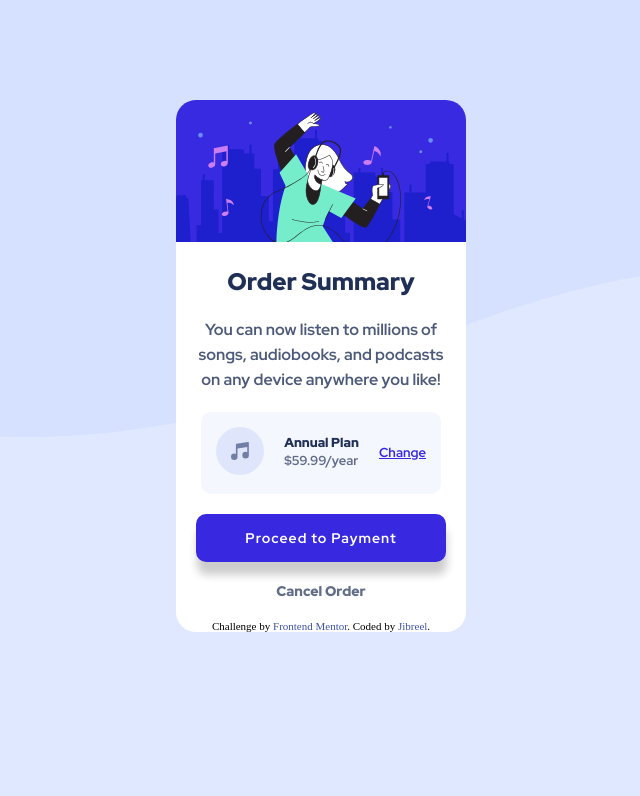
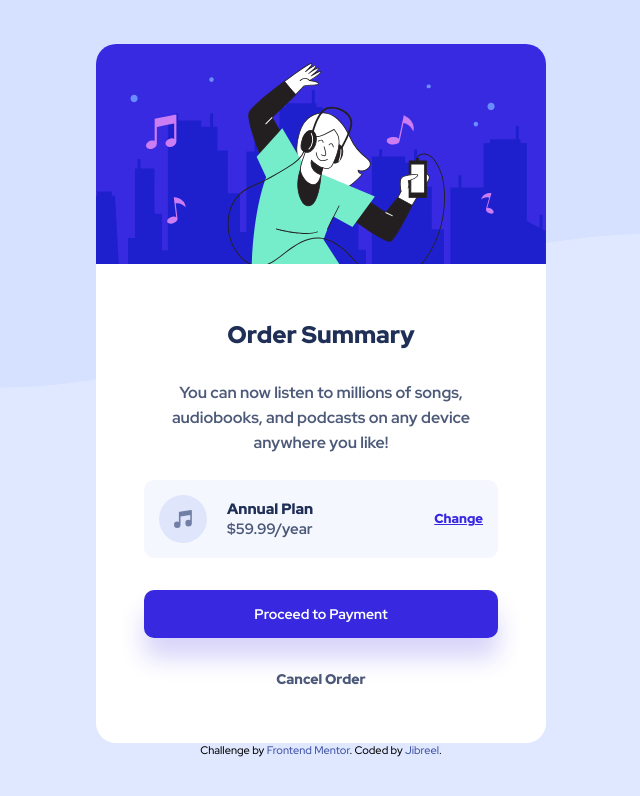
Before and after one commit to jibreel1/order-summary-component, a plain HTML site: page index.html in a window 1280 px wide. Shown: the whole page, without its empty margins (319-959 px from the left). Drawn offline with Linux system fonts and the light colour scheme.

Commit message:
an old project i just had to edit

```diff
--- a/index.html
+++ b/index.html
@@ -1,51 +1,76 @@
 <!DOCTYPE html>
 <html lang="en">
    <head>
-  <meta charset="UTF-8">
-  <meta name="viewport" content="width=device-width, initial-scale=1.0"> <!-- displays site properly based on user's device -->
-  <link rel="icon" type="image/png" sizes="32x32" href="./images/favicon-32x32.png">
-  <link rel="preconnect" href="https://fonts.googleapis.com">
-  <link rel="preconnect" href="https://fonts.gstatic.com" crossorigin>
-  <link href="https://fonts.googleapis.com/css2?family=Red+Hat+Display:ital,wght@0,500;0,700;0,900;1,500;1,700;1,900&display=swap" rel="stylesheet">
-  <link rel="stylesheet" href="mystyle.css">
+      <meta charset="UTF-8" />
+      <meta name="viewport" content="width=device-width, initial-scale=1.0" />
+      <!-- displays site properly based on user's device -->
+      <link
+         rel="icon"
+         type="image/png"
+         sizes="32x32"
+         href="./images/favicon-32x32.png"
+      />
+      <link rel="preconnect" href="https://fonts.googleapis.com" />
+      <link rel="preconnect" href="https://fonts.gstatic.com" crossorigin />
+      <link
+         href="https://fonts.googleapis.com/css2?family=Red+Hat+Display:ital,wght@0,500;0,700;0,900;1,500;1,700;1,900&display=swap"
+         rel="stylesheet"
+      />
+      <link rel="stylesheet" href="mystyle.css" />
       <title>Frontend Mentor | Order summary card</title>
 
       <!-- Feel free to remove these styles or customise in your own stylesheet 👍 -->
       <style>
-    .attribution { font-size: 11px; text-align: center; }
-    .attribution a { color: hsl(228, 45%, 44%); }
+         .attribution {
+            font-size: 11px;
+            text-align: center;
+         }
+         .attribution a {
+            color: hsl(228, 45%, 44%);
+         }
       </style>
    </head>
    <body>
       <section class="wrapper">
-    <img src="images/illustration-hero.svg" alt="music" class="music">
+         <div
+            class="card-img"
+            style="background-image: url('/images/illustration-hero.svg')"
+         ></div>
+         <div class="container">
             <div class="order">
-      <h2>Order Summary</h2>
+               <h1>Order Summary</h1>
 
-      <p>You can now listen to millions of songs, audiobooks, and podcasts on any device anywhere you like!</p>
+               <p>
+                  You can now listen to millions of songs, audiobooks, and
+                  podcasts on any device anywhere you like!
+               </p>
             </div>
 
             <div class="wrap">
-      <ul>
-        <li><img src="images/icon-music.svg" alt=""></li>
-        <li>
+               <div class="plan">
+                  <img src="images/icon-music.svg" alt="" />
+                  <div>
                      <h4>Annual Plan</h4>
                      <p>$59.99/year</p>
-        </li>
-        <li><a href="#"><h5>Change</h5></a></li>
-      </ul>
+                  </div>
+               </div>
+               <div class="change">
+                  <a href="#"><h4>Change</h4></a>
+               </div>
             </div>
 
             <div class="proceed">
-      <a href="#"><h4>Proceed to Payment</h4></a>
+               <a href="#">Proceed to Payment</a>
             </div>
 
             <a href="#"><p class="cancel">Cancel Order</p></a>
-
-    <div class="attribution">
-      Challenge by <a href="https://www.frontendmentor.io?ref=challenge" target="_blank">Frontend Mentor</a>.
-      Coded by <a href="#">Jibreel</a>.
          </div>
       </section>
+      <div class="attribution">
+         Challenge by
+         <a href="https://www.frontendmentor.io?ref=challenge" target="_blank"
+            >Frontend Mentor</a
+         >. Coded by <a href="#">Jibreel</a>.
+      </div>
    </body>
 </html>
--- a/mystyle.css
+++ b/mystyle.css
@@ -1,4 +1,4 @@
-*{
+* {
    margin: 0;
    padding: 0;
    text-decoration: none;
@@ -6,97 +6,126 @@
 }
 
 body {
+   display: flex;
+   justify-content: center;
+   align-items: center;
+   flex-direction: column;
+   font-family: "Red Hat Display", sans-serif;
    background-image: url(images/pattern-background-mobile.svg);
    background-repeat: no-repeat;
+   background-size: contain;
    background-color: hsl(225, 100%, 94%);
+   height: 100vh;
+}
+
+h1,
+h4 {
+   font-weight: 900;
+}
+p {
+   color: hsla(223, 47%, 23%, 0.8);
+   font-weight: 700;
 }
 
 .wrapper {
-    margin: 72px 25px 72px 25px;
+   width: 450px;
+   /* margin: 72px 25px 72px 25px; */
    background-color: white;
    border-radius: 20px;
 }
-.music {
+
+.card-img {
    width: 100%;
+   height: 220px;
+   background-size: contain;
+   background-position: center center;
+   background-repeat: no-repeat;
    border-radius: 20px 20px 0 0;
 }
 
-.order  h2{
-    font-family: 'Red Hat Display', sans-serif;
-    font-weight: 900;
+.container {
+   margin: 55px 48px;
+}
+
+.order {
+   margin: 0 0 25px 0;
    text-align: center;
    color: hsl(223, 47%, 23%);
-    padding: 20px;
 }
 
 .order p {
-    font-family: 'Red Hat Display', sans-serif;
-    font-weight: 700;
    font-size: 16px;
-    text-align: center;
-    color: hsla(223, 47%, 23%, 0.8);
-    padding: 0 20px 20px 20px;
+   padding: 30px 0 0 0;
    line-height: 25px;
 }
 
 .wrap {
+   display: flex;
+   justify-content: space-between;
+   align-items: center;
    background-color: hsl(225, 100%, 98%);
-    margin: 0 25px 0 25px;
    border-radius: 10px;
    padding: 15px;
 }
 
-.wrap ul {
+.plan {
    display: flex;
-    justify-content: space-between;
    align-items: center;
+   gap: 20px;
+   font-size: 15px;
 }
 
-.wrap ul li h4 {
-
-    font-family: 'Red Hat Display', sans-serif;
-    font-weight: 900;
-    font-size: 13px;
+.plan h4 {
    color: hsl(223, 47%, 23%);
 }
 
-.wrap ul li p {
-    font-family: 'Red Hat Display', sans-serif;
-    font-weight: 700;
-    font-size: 13px;
-    color: hsla(223, 47%, 23%, 0.7);
-    line-height: 20px;
-}
 
-.wrap ul li h5 {
-    font-family: 'Red Hat Display', sans-serif;
-    font-weight: 700;
+.change a{
    font-size: 13px;
    color: hsl(245, 75%, 52%);
    text-decoration: underline;
 }
 
-.proceed h4{
-    background-color: hsl(245, 75%, 52%);
-    margin: 20px;
-    padding: 15px 20px;
-    border-radius: 10px;
+.proceed {
+    position: relative;
+   margin: 32px 0;
    text-align: center;
-    font-family: 'Red Hat Display', sans-serif;
    font-weight: 700;
    font-size: 14px;
-    letter-spacing: 1px;
+   background-color: hsl(245, 75%, 52%);
+   box-shadow: 0 20px 25px hsla(245, 75%, 52%, 0.2);
+   border-radius: 10px;
+   padding: 15px 20px;
+}
+
+.proceed a {
    color: hsla(0, 0%, 100%, 1);
-    box-shadow: 1px 13px 8px rgb(206, 205, 205);
+}
+
+.proceed :hover {
+    transform: scale(1.1);
+}
+
+.proceed ::before{
+    content: "";
+    position: absolute;
+    top: 0;
+    right: 0;
+    bottom: 0;
+    left: 0;
+    background-color: rgba(255, 255, 255, 0.25);
+    opacity: 0;
+    transition: all 150ms ease-in-out;
+ }
+
+.proceed :hover::before {
+    opacity: 1;
  }
 
 .cancel {
-    font-family: 'Red Hat Display', sans-serif;
    font-weight: 900;
    font-size: 14px;
    text-align: center;
-    color: hsla(223, 47%, 23%, 0.7);
-    padding: 0 20px 20px 20px;
 }
 
 @media screen and (min-width: 1000px) {
@@ -104,7 +133,7 @@ body {
       background-image: url(images/pattern-background-desktop.svg);
    }
 
-    .wrapper {
+   /* .wrapper {
         margin: 100px 495px;
+    } */
 }
-}
```
Lines whose indentation alone changed are shown as unchanged.
